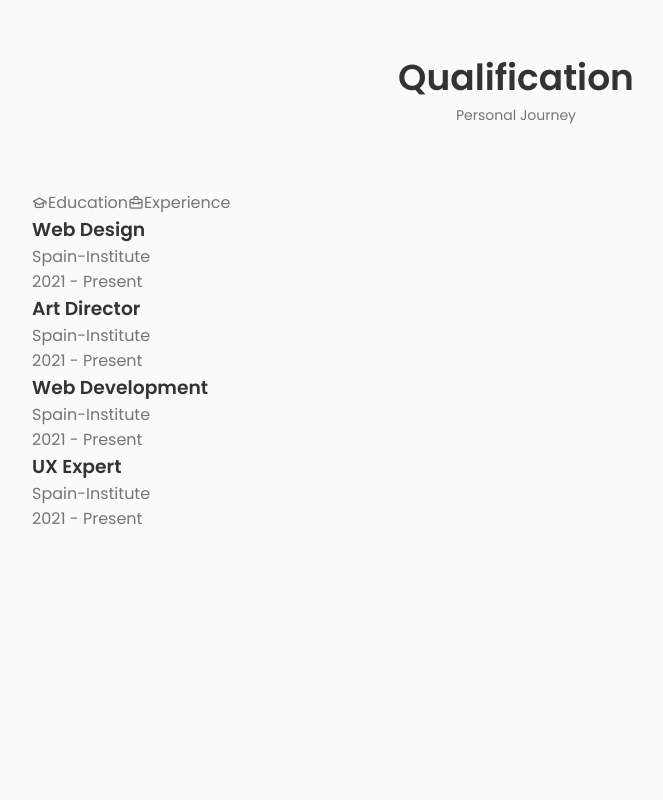
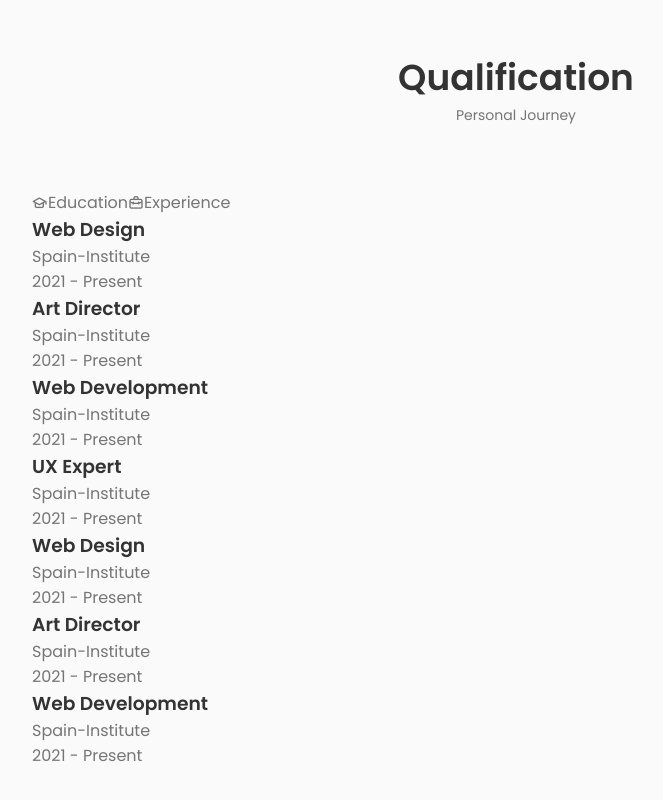
Before and after one commit to gyash21/THE-PORTFOLIO, a React (Create React App) app: page / in a window 1280 px wide. Shown: the part 2467-3267 px from the top of the page, without its empty margins (124-787 px from the left). Before the commit the page ends 3030 px from the top, so only its background shows below. Built offline with nearby package versions, Linux system fonts and the light colour scheme.

Commit message:
update- 3 educational sections added

```diff
--- a/src/components/qualification/Qualification.jsx
+++ b/src/components/qualification/Qualification.jsx
@@ -117,6 +117,75 @@ const Qualification  = () => {
 
 
                 </div>
+
+
+
+
+
+
+                <div className="qualification__content">
+                    <div className="qualification__data">
+                        <div>
+                            <h3 className="qualification__title">Web Design</h3>
+                            <span className="qualification__subtitle">Spain-Institute</span>
+                            <div className="qualification__calender">
+
+                                <i className="uil uil-calender-alt">
+                                </i> 2021 - Present
+                            </div>
+                        </div>
+
+
+                        <div>
+                            <span className="qualification__rounder"></span>
+
+                            <div className="qualification__line"></div>
+                        </div>
+                    </div>
+                    <div></div>
+
+                    <div className="qualification__data">
+                        <div>
+                            <h3 className="qualification__title">Art Director</h3>
+                            <span className="qualification__subtitle">Spain-Institute</span>
+                            <div className="qualification__calender">
+
+                                <i className="uil uil-calender-alt">
+                                </i> 2021 - Present
+                            </div>
+                        </div>
+                        <div>
+                            <span className="qualification__rounder"></span>
+
+                            <span className="qualification__line"></span>
+                        </div>
+
+                    </div>
+
+
+
+                    <div className="qualification__data">
+                        <div>
+                            <h3 className="qualification__title">Web Development</h3>
+                            <span className="qualification__subtitle">Spain-Institute</span>
+                            <div className="qualification__calender">
+
+                                <i className="uil uil-calender-alt">
+                                </i> 2021 - Present
+                            </div>
+                        </div>
+
+
+                        <div>
+                            <span className="qualification__rounder"></span>
+
+                            <div className="qualification__line"></div>
+                        </div>
+                    </div>
+                    <div></div>
+
+
+                </div>
             </div>
         </div>
         </section>
```
